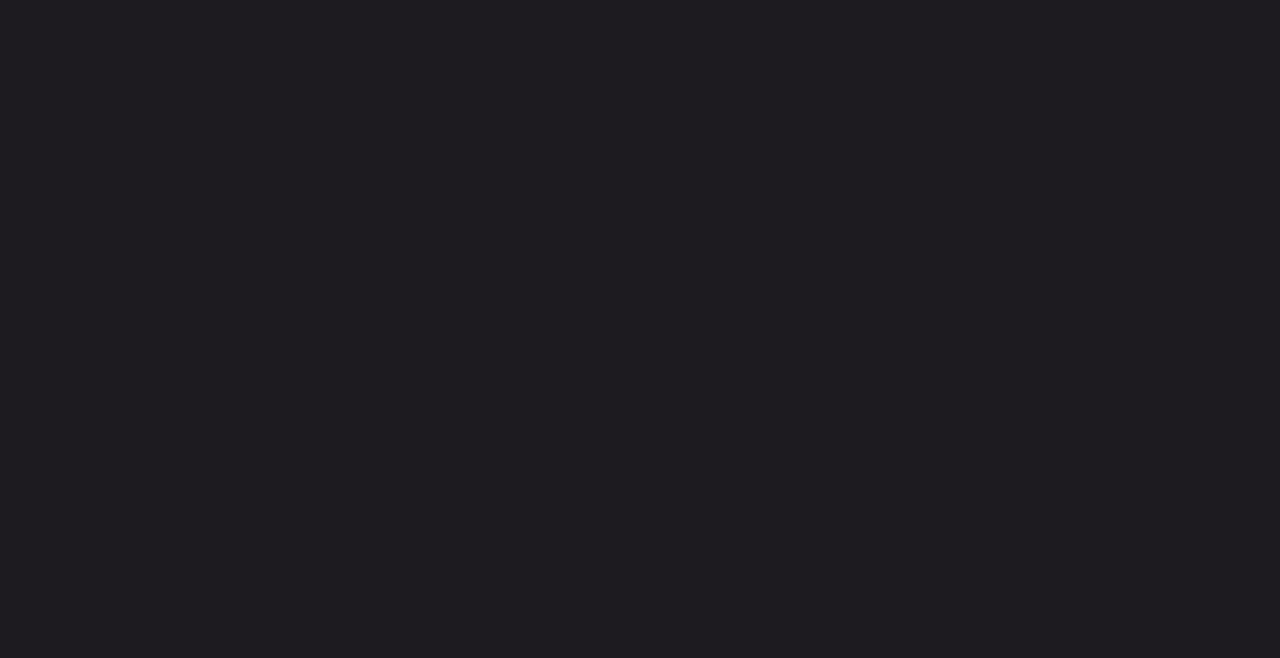
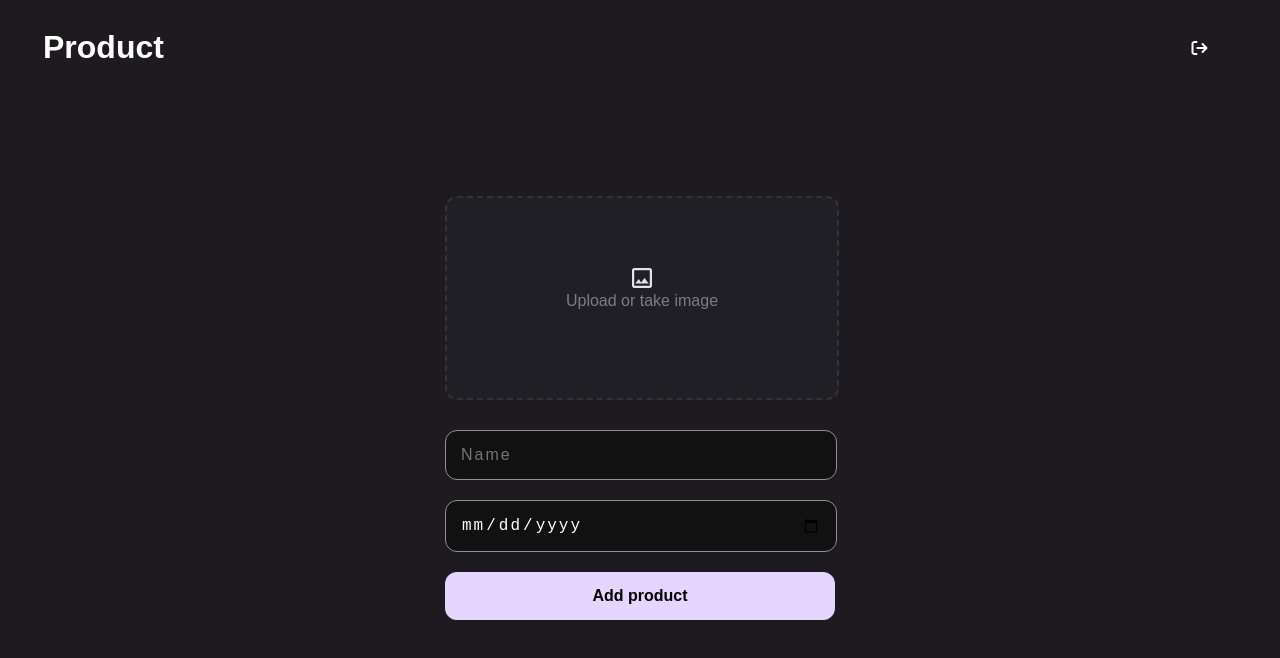
Before and after one commit to vasu55v/expTracking, a React (Vite) app in the folder ExpiryTracking/: page /Edit in a window 1280 px wide. Before the commit this address had no page. Shown: the top 658 px of the page. Built offline with nearby package versions, Linux system fonts and the light colour scheme.

Commit message:
some pages added

```diff
--- a/ExpiryTracking/src/App.jsx
+++ b/ExpiryTracking/src/App.jsx
@@ -3,6 +3,8 @@ import Home from "./component/Home";
 import { BrowserRouter as Router, Route, Link, Routes } from "react-router-dom";
 import Products from "./component/Products";
 import AddProduct from "./component/AddProduct";
+import Product from "./component/Product";
+import EditProduct from "./component/EditProduct";
 
 function App() {
   return (
@@ -10,8 +12,10 @@ function App() {
       <Router>
         <Routes>
           <Route path="/" element={<Home />} />
-          <Route path="/Product" element={<Products />} />
+          <Route path="/Products" element={<Products />} />
           <Route path="/AddProduct" element={<AddProduct />} />
+          <Route path="/product" element={<Product />} />
+          <Route path="/Edit" element={<EditProduct />} />
         </Routes>
       </Router>
     </>
--- /dev/null
+++ b/ExpiryTracking/src/component/EditProduct.jsx
@@ -0,0 +1,88 @@
+import React, { useState } from "react";
+import "../styles/addProduct.css";
+import { FaArrowRightFromBracket } from "react-icons/fa6";
+import { useNavigate } from "react-router-dom";
+
+const EditProduct = () => {
+     const [previewImage, setPreviewImage] = useState(null);
+
+    const navigate = useNavigate();
+    const navigateToHome = () => {
+      navigate("/");
+    };
+
+    const handleFileChange = (e) => {
+      const file = e.target.files?.[0];
+      if (file) {
+        const reader = new FileReader();
+        reader.onloadend = () => {
+          setPreviewImage(reader.result);
+        };
+        reader.readAsDataURL(file);
+      }
+    };
+
+    const triggerFileInput = () => {
+      document.getElementById("file-upload").click();
+    };
+
+  return (
+      <>
+        <div className="addProduct-header">
+          <h1>Product</h1>
+          <FaArrowRightFromBracket
+            className="BackToHome"
+            onClick={navigateToHome}
+          />
+        </div>
+        <div className="addProduct-main-container">
+          <div className="addProduct-container">
+            <div
+              onClick={triggerFileInput}
+              className="upload-box"
+              style={
+                previewImage
+                  ? {
+                      backgroundImage: `url(${previewImage})`,
+                      backgroundSize: "cover",
+                      backgroundPosition: "center",
+                    }
+                  : {}
+              }
+            >
+              {!previewImage && (
+                <>
+                  <svg
+                    width="27"
+                    height="28"
+                    viewBox="0 0 27 28"
+                    fill="none"
+                    xmlns="http://www.w3.org/2000/svg"
+                  >
+                    <path
+                      d="M3 27.5C2.175 27.5 1.46875 27.2063 0.88125 26.6188C0.29375 26.0313 0 25.325 0 24.5V3.5C0 2.675 0.29375 1.96875 0.88125 1.38125C1.46875 0.79375 2.175 0.5 3 0.5H24C24.825 0.5 25.5313 0.79375 26.1188 1.38125C26.7063 1.96875 27 2.675 27 3.5V24.5C27 25.325 26.7063 26.0313 26.1188 26.6188C25.5313 27.2063 24.825 27.5 24 27.5H3ZM3 24.5H24V3.5H3V24.5ZM4.5 21.5H22.5L16.875 14L12.375 20L9 15.5L4.5 21.5Z"
+                      fill="#E6E0E9"
+                    />
+                  </svg>
+
+                  <span className="text-gray-500">Upload or take image</span>
+                </>
+              )}
+              <input
+                type="file"
+                id="file-upload"
+                accept="image/*"
+                onChange={handleFileChange}
+                className="hidden"
+              />
+            </div>
+            <input type="text" className="form-input" placeholder="Name" />
+            <input type="date" className="form-input" placeholder="Expiry date" />
+            <button className="submit-btn">Add product</button>
+          </div>
+        </div>
+      </>
+  )
+}
+
+export default EditProduct
--- a/ExpiryTracking/src/component/Navbar.jsx
+++ b/ExpiryTracking/src/component/Navbar.jsx
@@ -31,7 +31,7 @@ const Navbar = () => {
           <a href="#">Home</a>
         </li>
         <li>
-          <a href="/product">Products</a>
+          <a href="/products">Products</a>
         </li>
         <li>
           <a href="/addproduct">Add Product</a>
--- /dev/null
+++ b/ExpiryTracking/src/component/Product.jsx
@@ -0,0 +1,29 @@
+import React from 'react'
+import '../styles/product.css'
+import { FaArrowRightFromBracket } from "react-icons/fa6";
+import { RiDeleteBin5Fill } from "react-icons/ri";
+import { FaArrowLeftLong } from "react-icons/fa6";
+import { MdOutlineEdit  } from "react-icons/md";
+import { useNavigate } from 'react-router-dom';
+
+const Product = () => {
+    const navigate=useNavigate();
+    const redirectToEdit=()=>{
+        navigate('/edit')
+    }
+  return (
+    <div className='product-main-container'>
+          <div className='product-header'>
+            <h1><FaArrowLeftLong />Product name</h1>
+            <MdOutlineEdit className='edit-icon' onClick={redirectToEdit}/>
+          </div>
+          <div className='product-main'>
+            <img src="https://encrypted-tbn0.gstatic.com/shopping?q=tbn:ANd9GcQrd-hv1dwRLjY1aVB_u9Ww2YLnpNtQY8kePRgRKpvRUr-H2fV1C9V3sYOBY6CD4Dpg07NOrw12LU5DUuX42XTLsNe4ad4myHrqsIQvtemSO6_YZa3ilrg6&usqp=CAE" />
+            <div className='time-text'><p>Expires on</p><p>12th jan,2024</p></div>
+          </div>
+          <button className='delete-button'><RiDeleteBin5Fill />Delete Product</button>
+    </div>
+  )
+}
+
+export default Product
--- /dev/null
+++ b/ExpiryTracking/src/styles/product.css
@@ -0,0 +1,53 @@
+.product-main-container{
+    display: flex;
+    flex-direction: column;
+    /* justify-content: center; */
+    align-items: center;
+    height: 100vh;
+    width: 100%;
+}
+
+.product-header{
+    color: #fff;
+    display: flex;
+    align-items: center;
+    justify-content: space-between;
+    width: 100%;
+    margin-bottom: 20px;
+}
+
+.edit-icon{
+    font-size: 30px;
+    cursor: pointer;
+}
+
+.product-header h1{
+    cursor: pointer;
+}
+
+.product-main img{
+   height: auto;
+   width: 250px;
+}
+
+.time-text{
+    display: flex;
+    justify-content: space-between;
+    color:#CAC4D0;
+}
+
+.delete-button{
+    background-color: #F2B8B5;
+    color: #601410;
+    padding:16px 50px;
+    border-radius: 20px;
+    font-weight: 600;
+    font-size: 16px;
+    cursor: pointer;
+}
+
+@media only screen and (max-width: 770px) {
+    .product-header h1{
+        font-size: 18px;
+    }
+}
```
